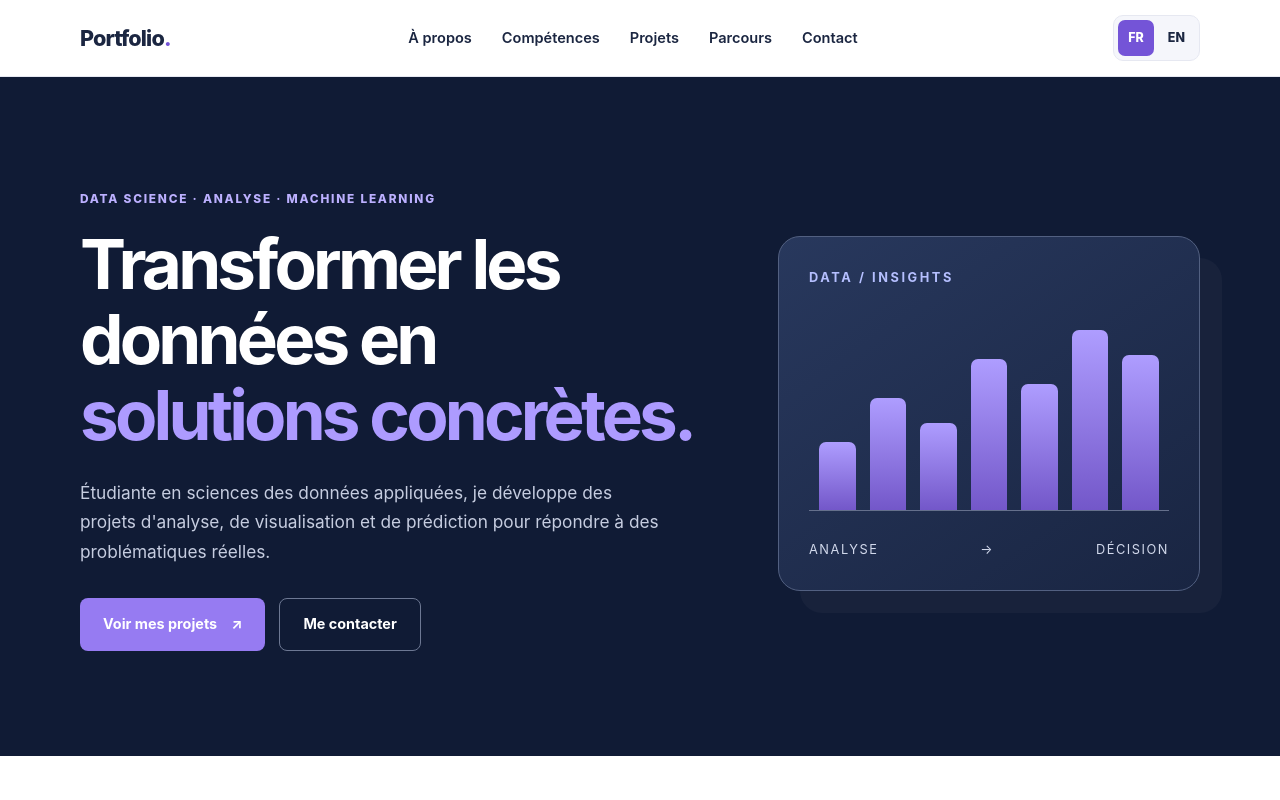
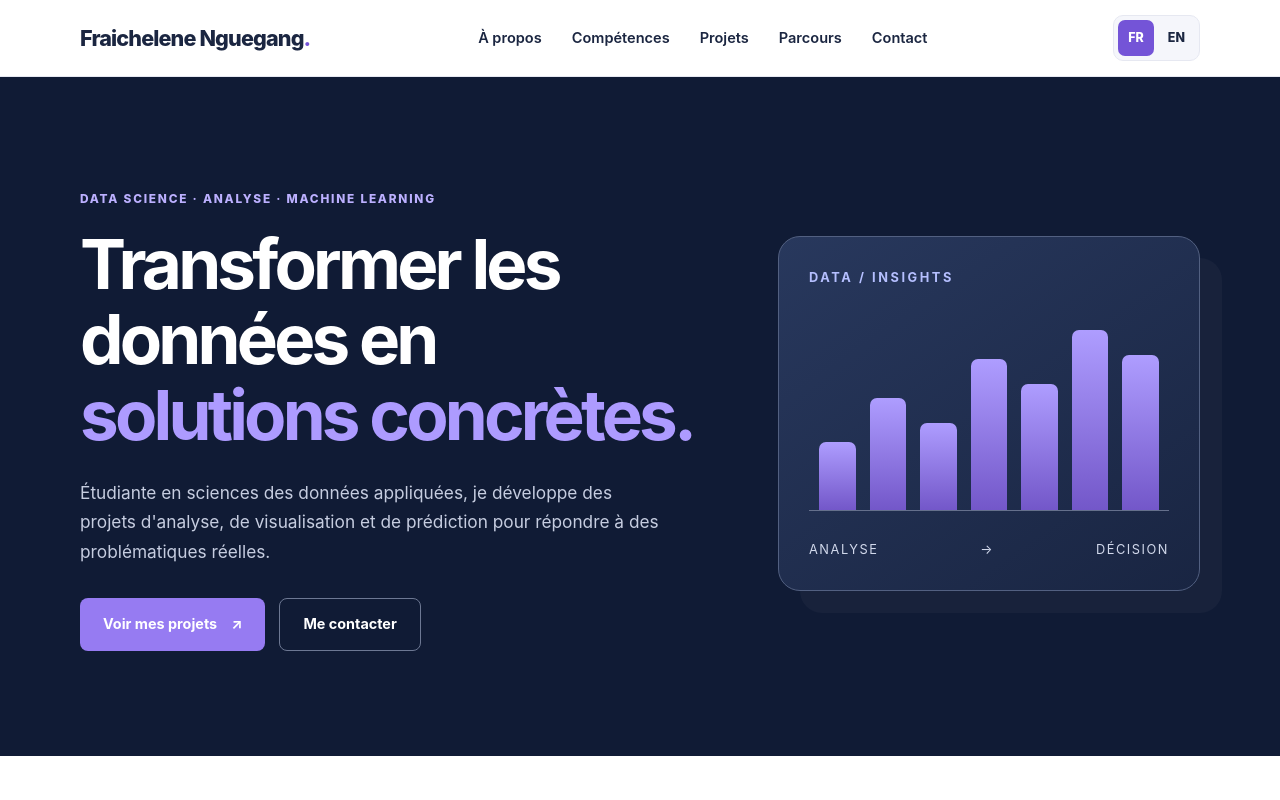
Before and after one commit to BethImell/bethmell.github.io, a plain HTML site: page index.html in a window 1280 px wide. Shown: the top 800 px of the page. Drawn offline with Linux system fonts and the light colour scheme.

Commit message:
Update index.html

```diff
--- a/index.html
+++ b/index.html
@@ -13,7 +13,7 @@
 <a class="skip-link" data-i18n="t1" href="#main">Aller au contenu</a>
 <header class="site-header">
 <nav aria-label="Navigation principale / Main navigation" class="nav container">
-<a class="logo" href="#accueil">Portfolio<span>.</span></a>
+<a class="logo" href="#accueil">Fraichelene Nguegang<span>.</span></a>
 <button aria-controls="nav-links" aria-expanded="false" aria-label="Ouvrir le menu" class="menu-toggle" type="button">☰</button>
 <ul class="nav-links" id="nav-links">
 <li><a data-i18n="t2" href="#apropos">À propos</a></li>
```
